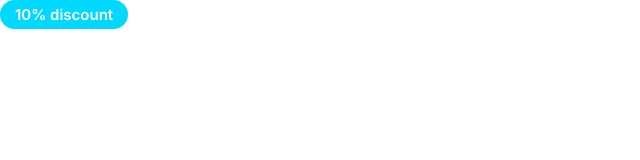
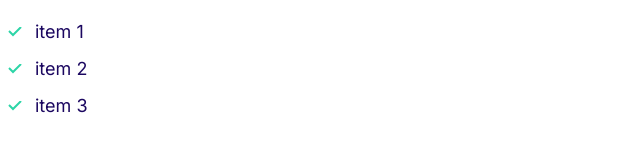
Before and after one commit to MrRokas/FirstProject-with-CodeWithMosh, a plain HTML site: page index.html in a window 1280 px wide. Shown: the whole page, without its empty margins (0-640 px from the left). Drawn offline with Linux system fonts and the light colour scheme.

Commit message:
Build the list component.

```diff
--- a/CSS/styles.css
+++ b/CSS/styles.css
@@ -105,3 +105,29 @@ a {
     font-size: 1.2rem;
   }
 }
+
+/* LISTS */
+
+.list {
+  list-style: none;
+  padding-left: 0;
+  color: var(--color-headings);
+}
+.list--inline .list__item {
+  display: inline-block;
+  margin-right: 2rem;
+}
+.list--tick {
+  list-style-image: url(/icons/tick.svg);
+  padding-left: 3rem;
+}
+.list--tick .list__item {
+  padding-left: 1rem;
+  margin-bottom: 1rem;
+}
+
+@media screen and (min-width: 1024px) {
+  .list--tick .list__item {
+    padding-left: 0.5rem;
+  }
+}
--- a/index.html
+++ b/index.html
@@ -14,6 +14,10 @@
     <link rel="stylesheet" href="/CSS/styles.css" />
   </head>
   <body>
-    <span class="badge badge--secondary">10% discount</span>
+    <ul class="list list--tick">
+      <li class="list__item">item 1</li>
+      <li class="list__item">item 2</li>
+      <li class="list__item">item 3</li>
+    </ul>
   </body>
 </html>
```
Also changed, not shown: components/lists.html (added, +5 -0 lines), icons/tick.svg (added).
